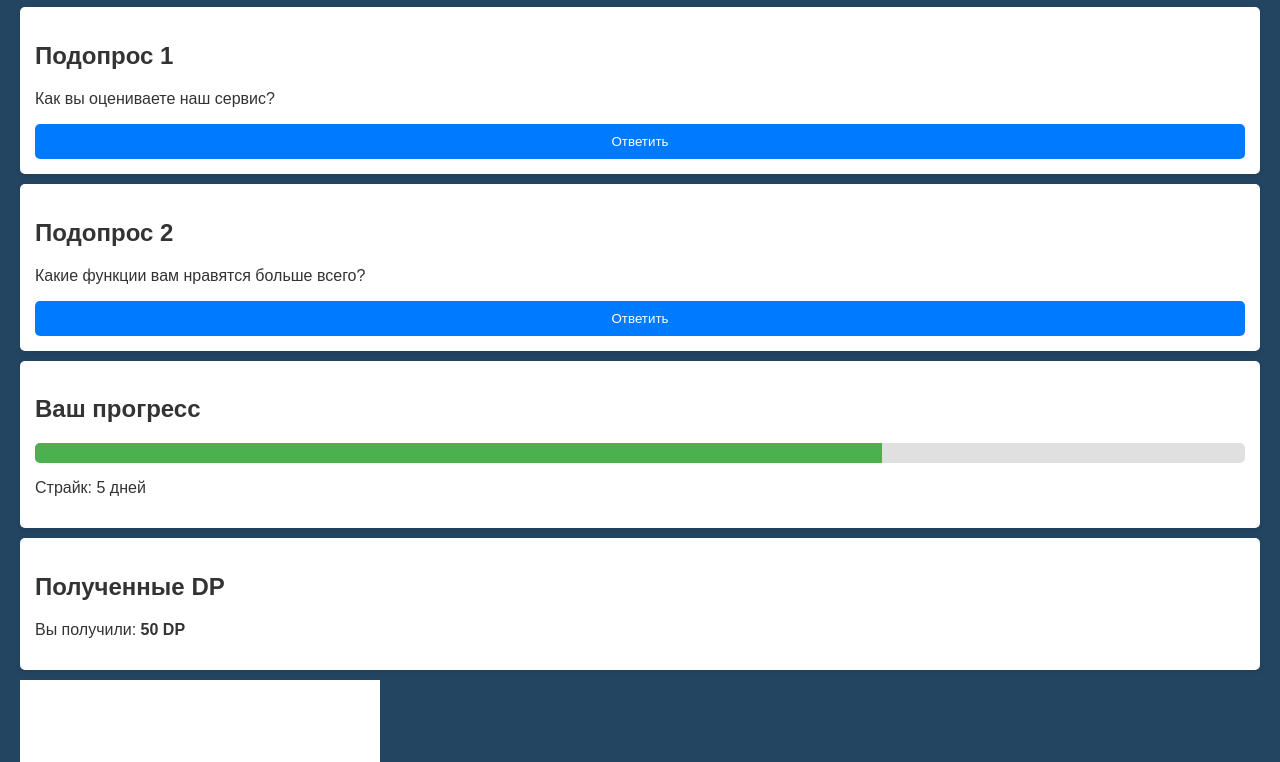
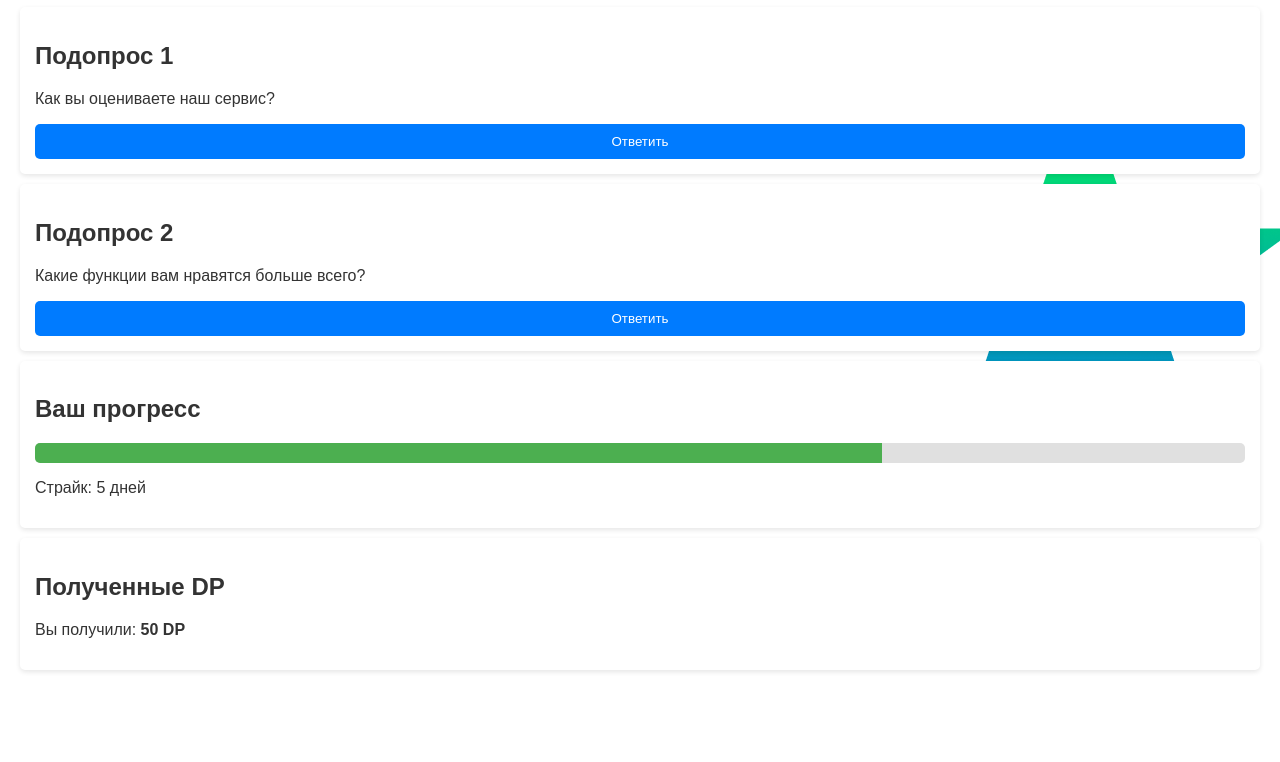
Before and after one commit to LokEnce333/Sber, a plain HTML site: page index.html in a window 1280 px wide. Shown: the part 93-855 px from the top of the page. Drawn offline with Linux system fonts and the light colour scheme.

Commit message:
Initial commit

```diff
--- a/index.html
+++ b/index.html
@@ -7,7 +7,6 @@
     <style>
         body {
             font-family: Arial, sans-serif;
-            background-color: #234562;
             color: #333;
             margin: 0;
             padding: 20px;
@@ -52,7 +51,7 @@
 
     </style>
 </head>
-<body>
+<body background="1.png">
     <h1>Мини Опросник</h1>
 
     <div class="survey-block">
```
Also changed, not shown: 1.png (added), 1 other file.
